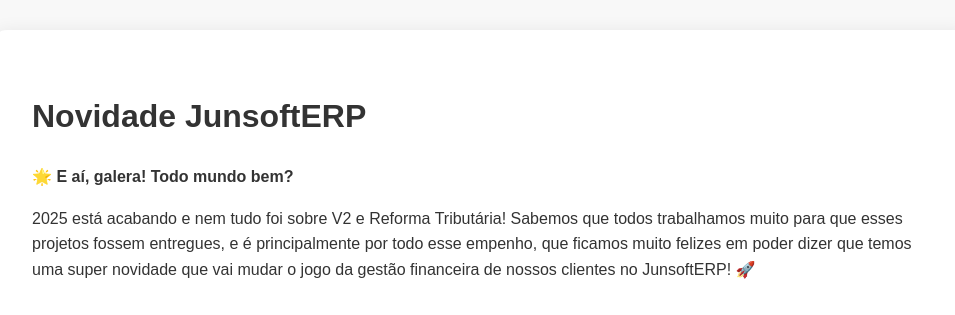
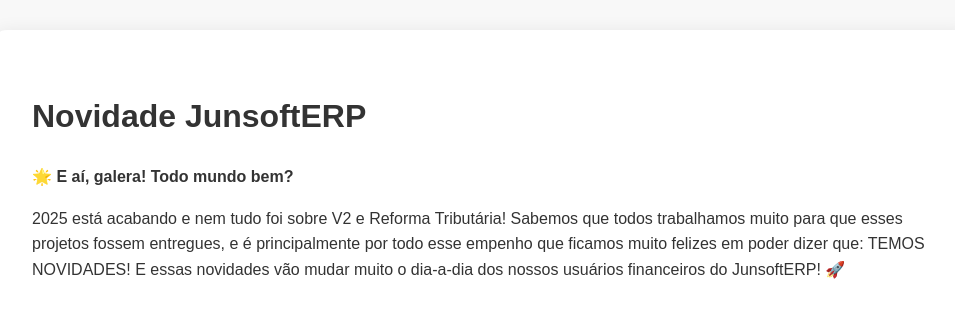
Before and after one commit to LalyyCortelassi/Junviso, a plain HTML site: page pagina2.html in a window 1280 px wide. Shown: the top 315 px of the page, without its empty margins (158-1113 px from the left). Drawn offline with Linux system fonts and the light colour scheme; grey boxes are pictures that could not be loaded.

Commit message:
Update pagina2.html

```diff
--- a/pagina2.html
+++ b/pagina2.html
@@ -14,7 +14,7 @@
 
     <p>🌟 <strong>E aí, galera! Todo mundo bem?</strong></p>
 
-    <p>2025 está acabando e nem tudo foi sobre V2 e Reforma Tributária! Sabemos que todos trabalhamos muito para que esses projetos fossem entregues, e é principalmente por todo esse empenho, que ficamos muito felizes em poder dizer que temos uma super novidade que vai mudar o jogo da gestão financeira de nossos clientes no JunsoftERP! 🚀</p>
+    <p>2025 está acabando e nem tudo foi sobre V2 e Reforma Tributária! Sabemos que todos trabalhamos muito para que esses projetos fossem entregues, e é principalmente por todo esse empenho que ficamos muito felizes em poder dizer que: TEMOS NOVIDADES! E essas novidades vão mudar muito o dia-a-dia dos nossos usuários financeiros do JunsoftERP! 🚀</p>
 
     <img src="https://media.giphy.com/media/v1.Y2lkPWVjZjA1ZTQ3cGphY3hkbHkxMmE2ZncyeDEydXBwMmY0NGduajhjN3h2ZmI3azN5MCZlcD12MV9naWZzX3NlYXJjaCZjdD1n/jJQC2puVZpTMO4vUs0/giphy.gif" alt="Pam e Jim trocando olhar de 'valeu a pena'" />
 
```
